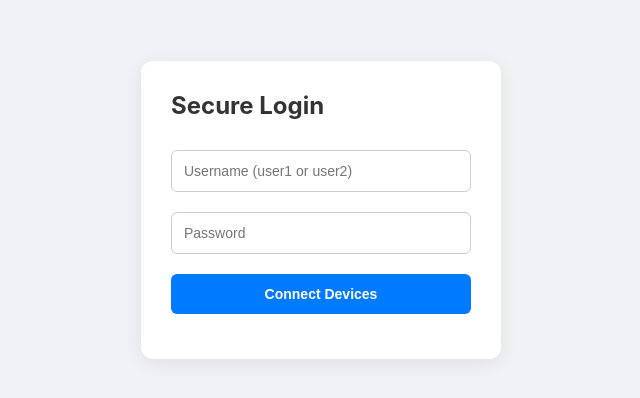
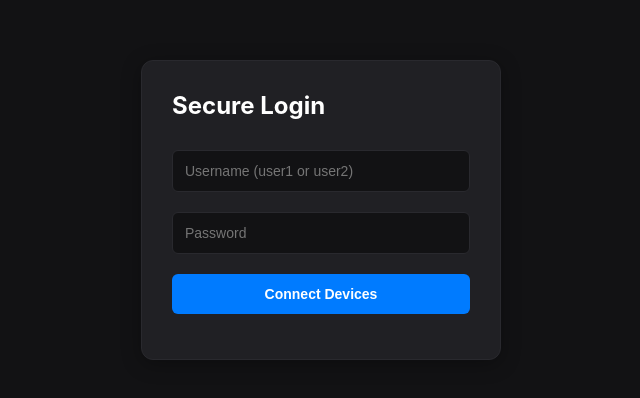
Before and after one commit to bigfiretheultimate-alt/secure-chat, a website: page public/index.html in a window 1280 px wide. Shown: the part 190-588 px from the top of the page, without its empty margins (319-959 px from the left). Drawn offline with nearby package versions, Linux system fonts and the light colour scheme.

Commit message:
forced save

```diff
--- a/public/index.html
+++ b/public/index.html
@@ -3,18 +3,77 @@
 <head>
     <meta charset="UTF-8">
     <meta name="viewport" content="width=device-width, initial-scale=1.0">
-    <title>Encrypted Comm Hub</title>
+    <title>Encrypted Comm Hub (Dark)</title>
     <style>
-        body { font-family: -apple-system, BlinkMacSystemFont, "Segoe UI", Roboto, sans-serif; background: #f0f2f5; display: flex; justify-content: center; align-items: center; height: 100vh; margin: 0; }
-        .container { background: white; padding: 30px; border-radius: 12px; box-shadow: 0 4px 20px rgba(0,0,0,0.08); width: 360px; box-sizing: border-box; }
+        body {
+            font-family: -apple-system, BlinkMacSystemFont, "Segoe UI", Roboto, sans-serif;
+            background: #121214;
+            color: #e1e1e6;
+            display: flex;
+            justify-content: center;
+            align-items: center;
+            height: 100vh;
+            margin: 0;
+        }
+        .container {
+            background: #202024;
+            padding: 30px;
+            border-radius: 12px;
+            box-shadow: 0 4px 20px rgba(0,0,0,0.3);
+            width: 360px;
+            box-sizing: border-box;
+            border: 1px solid #29292e;
+        }
         .hidden { display: none; }
-        h2, h3 { margin-top: 0; color: #333; }
-        input, button { width: 100%; padding: 12px; margin: 10px 0; box-sizing: border-box; border: 1px solid #ccc; border-radius: 6px; font-size: 14px; }
-        button { background: #007bff; color: white; border: none; font-weight: bold; cursor: pointer; transition: background 0.2s; }
+        h2, h3 { margin-top: 0; color: #ffffff; }
+
+        input {
+            width: 100%;
+            padding: 12px;
+            margin: 10px 0;
+            box-sizing: border-box;
+            border: 1px solid #29292e;
+            border-radius: 6px;
+            font-size: 14px;
+            background: #121214;
+            color: #e1e1e6;
+            outline: none;
+        }
+        input:focus {
+            border-color: #007bff;
+        }
+
+        button {
+            width: 100%;
+            padding: 12px;
+            margin: 10px 0;
+            box-sizing: border-box;
+            background: #007bff;
+            color: white;
+            border: none;
+            border-radius: 6px;
+            font-weight: bold;
+            cursor: pointer;
+            transition: background 0.2s;
+            font-size: 14px;
+        }
         button:hover { background: #0056b3; }
-        #chat-box { height: 260px; border: 1px solid #e1e1e1; overflow-y: auto; padding: 12px; margin-bottom: 10px; background: #fafafa; border-radius: 6px; }
-        #chat-box p { margin: 8px 0; line-height: 1.4; color: #444; }
-        #login-error { color: #dc3545; font-size: 14px; margin: 5px 0 0 0; }
+
+        #chat-box {
+            height: 260px;
+            border: 1px solid #29292e;
+            overflow-y: auto;
+            padding: 12px;
+            margin-bottom: 10px;
+            background: #121214;
+            border-radius: 6px;
+        }
+        #chat-box p {
+            margin: 8px 0;
+            line-height: 1.4;
+            color: #c4c4cc;
+        }
+        #login-error { color: #f75a68; font-size: 14px; margin: 5px 0 0 0; }
     </style>
 </head>
 <body>
--- a/public/script.js
+++ b/public/script.js
@@ -38,13 +38,14 @@ async function login() {
 }
 
 function initSocket() {
-    socket = io();
+    socket = io(window.location.origin, {
+        transports: ['websocket', 'polling']
+    });
 
-    socket.on('chat_message', (data) => {
+    // Helper function to handle decrypting and displaying a message
+    function displayMessage(data) {
         const chatBox = document.getElementById('chat-box');
-
         try {
-            // Decrypt the payload package using the shared cryptographic key
             const bytes = CryptoJS.AES.decrypt(data.text, SHARED_SECRET_KEY);
             const decryptedText = bytes.toString(CryptoJS.enc.Utf8);
 
@@ -52,11 +53,25 @@ function initSocket() {
                 const msgElement = document.createElement('p');
                 msgElement.innerHTML = `<strong>${data.user}:</strong> ${decryptedText}`;
                 chatBox.appendChild(msgElement);
-                chatBox.scrollTop = chatBox.scrollHeight; // Keep view focused on newest text
+                chatBox.scrollTop = chatBox.scrollHeight;
             }
         } catch (e) {
-            console.error("Decryption pipeline error: Payload corrupted or invalid key setup.", e);
+            console.error("Decryption failed.", e);
         }
+    }
+
+    // Listen for the server sending the past 10 messages upon logging in
+    socket.on('load_history', (history) => {
+        const chatBox = document.getElementById('chat-box');
+        chatBox.innerHTML = ""; // Clear out chatbox to prevent duplicates
+        history.forEach(msg => {
+            displayMessage(msg);
+        });
+    });
+
+    // Listen for single incoming live messages
+    socket.on('chat_message', (data) => {
+        displayMessage(data);
     });
 }
 
```
